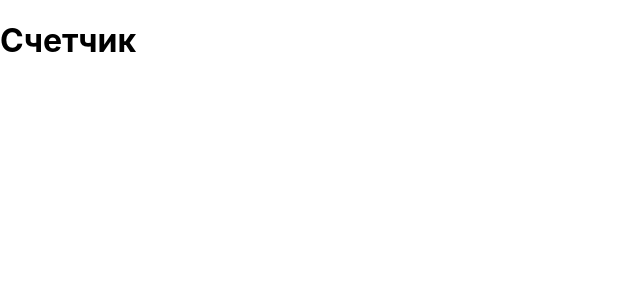
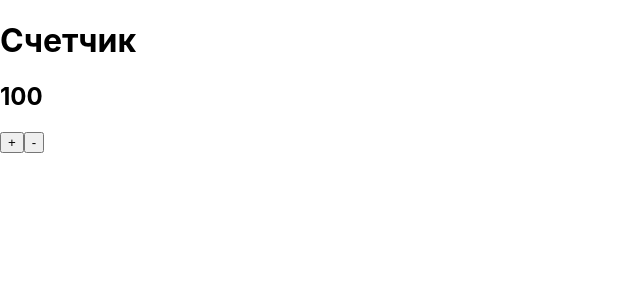
Before and after one commit to MakedonskyVladimir/React-counter, a React (Create React App) app: page / in a window 1280 px wide. Shown: the top 300 px of the page, without its empty margins (0-640 px from the left). Built offline with nearby package versions, Linux system fonts and the light colour scheme.

Commit message:
add logics

```diff
--- a/src/App.js
+++ b/src/App.js
@@ -1,6 +1,20 @@
+
+import React, { useState } from "react";
 function App() {
+
+let [count, setCount] = useState(100)
+let counterPlus = () => {
+  setCount(count++)
+}
   return (
-    <h1>Счетчик</h1>
+
+    <>
+      <h1>Счетчик</h1>
+      <h2>{count}</h2>
+      <button onClick={counterPlus}>+</button>
+      <button onClick={() => setCount(count--)}>-</button>
+    </>
+
   )
 }
 
```
